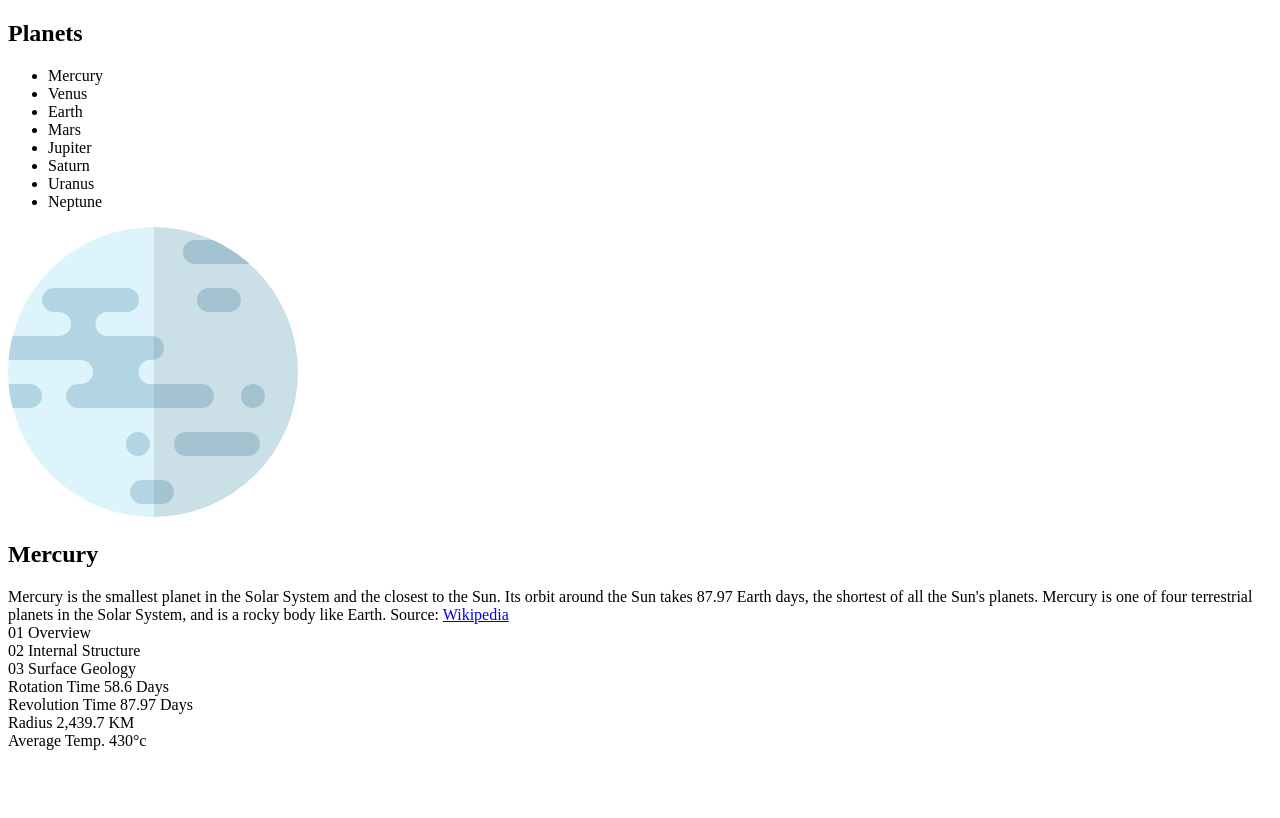
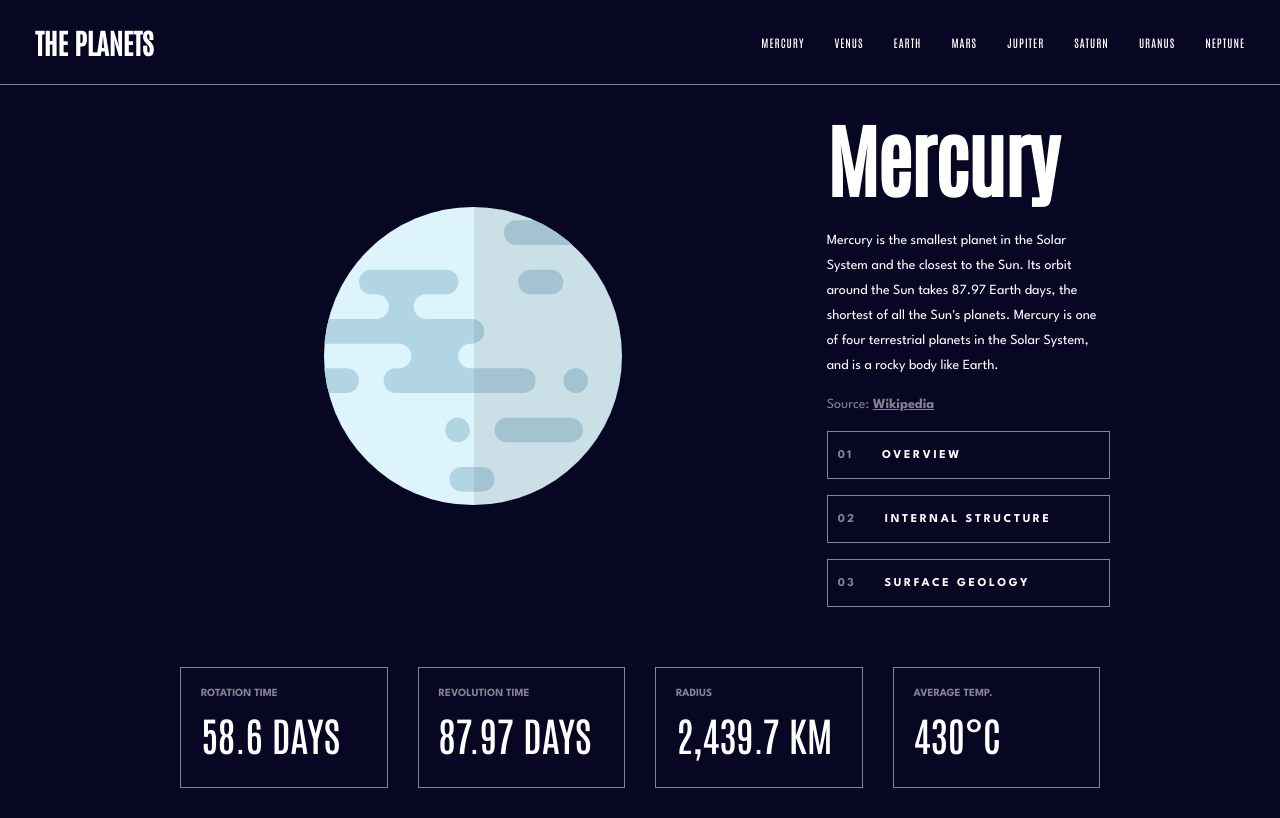
Before and after one commit to rmsliap/planets-fact-site, a plain HTML site: page index.html in a window 1280 px wide. Drawn offline with Linux system fonts and the light colour scheme.

Commit message:
Add layout

```diff
--- /dev/null
+++ b/css/style.css
@@ -0,0 +1,184 @@
+:root {
+  /* Colors */
+  --text-color: #fff;
+  --bg-color: #070724;
+  --hover-color: #38384f;
+  --line-color: #838391;
+  --mercury: #419ebb;
+
+  /* Fonts */
+  --main-font: "Antonio", sans-serif;
+  --secondary-font: "League Spartan", sans-serif;
+}
+
+* {
+  box-sizing: border-box;
+  padding: 0;
+  margin: 0;
+}
+
+html {
+  font-size: 62.5%;
+}
+
+body {
+  font-family: var(--main-font);
+  background-color: var(--bg-color);
+  color: var(--text-color);
+  display: flex;
+  flex-direction: column;
+  height: 100vh;
+}
+
+a {
+  text-decoration: none;
+  color: inherit;
+}
+
+ul {
+  list-style: none;
+}
+
+/* NAV */
+.nav {
+  height: 8.5rem;
+  display: flex;
+  justify-content: space-between;
+  align-items: center;
+  text-transform: uppercase;
+  padding: 3.5rem;
+  border-bottom: 1px solid var(--line-color);
+}
+
+.logo {
+  font-size: 2.8rem;
+}
+
+.nav-list {
+  font-size: 1.1rem;
+  letter-spacing: 0.1rem;
+  display: flex;
+  gap: 3rem;
+}
+
+.nav-list li {
+  cursor: pointer;
+}
+
+/* HERO */
+.hero {
+  display: grid;
+  grid-template-columns: 2fr 1fr;
+  grid-template-rows: 3fr 1fr;
+  grid-gap: 1rem;
+  padding: 0 15rem;
+  height: 100%;
+}
+
+.img-container {
+  display: flex;
+  justify-content: center;
+  align-items: center;
+}
+
+.planet-img {
+  width: 29.8rem;
+  height: 29.8rem;
+}
+
+.planet-info {
+  display: flex;
+  flex-direction: column;
+  align-items: flex-start;
+  justify-content: center;
+  gap: 2rem;
+  padding: 2rem;
+}
+
+.planet-title {
+  font-size: 8rem;
+  letter-spacing: -0.15rem;
+}
+
+.planet-desc {
+  font-family: var(--secondary-font);
+  font-size: 1.4rem;
+  font-weight: 400;
+  line-height: 2.5rem;
+}
+
+.planet-source {
+  color: var(--line-color);
+  font-family: var(--secondary-font);
+  font-size: 1.4rem;
+}
+
+.planet-source a {
+  text-decoration: underline;
+  font-weight: bold;
+}
+
+.tabs {
+  display: flex;
+  flex-direction: column;
+  width: 100%;
+  gap: 1.6rem;
+}
+
+.tab {
+  width: 100%;
+  height: 4.8rem;
+  font-size: 1.2rem;
+  font-weight: bold;
+  font-family: var(--secondary-font);
+  letter-spacing: 0.26rem;
+  text-transform: uppercase;
+  border: 1px solid var(--line-color);
+  display: flex;
+  align-items: center;
+  gap: 2.8rem;
+  cursor: pointer;
+}
+
+.tab:hover {
+  background-color: var(--hover-color);
+}
+
+.tab-num {
+  color: var(--line-color);
+  margin-left: 1rem;
+}
+
+.box-info {
+  grid-column: span 2;
+}
+
+.box-info {
+  display: grid;
+  grid-template-columns: repeat(4, 1fr);
+  grid-gap: 3rem;
+  padding: 3rem;
+}
+
+.box {
+  border: 1px solid var(--line-color);
+  display: flex;
+  flex-direction: column;
+  align-items: flex-start;
+  justify-content: flex-start;
+  gap: 1rem;
+  padding: 2rem;
+}
+
+.box-text {
+  font-family: var(--secondary-font);
+  font-size: 1.1rem;
+  text-transform: uppercase;
+  font-weight: bold;
+  color: var(--line-color);
+}
+
+.box-value {
+  font-size: 4rem;
+  text-transform: uppercase;
+}
--- a/index.html
+++ b/index.html
@@ -4,11 +4,19 @@
     <meta charset="UTF-8" />
     <meta name="viewport" content="width=device-width, initial-scale=1.0" />
     <title>Planets fact site</title>
+    <!-- Google fonts -->
+    <link rel="preconnect" href="https://fonts.googleapis.com" />
+    <link rel="preconnect" href="https://fonts.gstatic.com" crossorigin />
+    <link
+      href="https://fonts.googleapis.com/css2?family=Antonio:wght@500&family=League+Spartan:wght@400;700&display=swap"
+      rel="stylesheet"
+    />
+    <link rel="stylesheet" href="css/style.css" />
+    <script src="js/script.js" defer></script>
   </head>
   <body>
-    <header class="main-header">
-      <nav class="main-nav">
-        <h1>Planets</h1>
+    <nav class="nav">
+      <h1 class="logo"><a href="#">The planets</a></h1>
       <ul class="nav-list">
         <li>Mercury</li>
         <li>Venus</li>
@@ -20,10 +28,9 @@
         <li>Neptune</li>
       </ul>
     </nav>
-    </header>
-    <main class="main">
-      <div class="main-img">
-        <img src="assets/planet-mercury.svg" alt="Planet" />
+    <main class="hero">
+      <div class="img-container">
+        <img class="planet-img" src="assets/planet-mercury.svg" alt="Planet" />
       </div>
       <div class="planet-info">
         <h2 class="planet-title">Mercury</h2>
@@ -40,12 +47,14 @@
           ></span
         >
         <div class="tabs">
-          <div class="tab">01 Overview</div>
-          <div class="tab">02 Internal Structure</div>
-          <div class="tab">03 Surface Geology</div>
+          <div class="tab"><span class="tab-num">01</span> Overview</div>
+          <div class="tab">
+            <span class="tab-num">02</span> Internal Structure
+          </div>
+          <div class="tab"><span class="tab-num">03</span> Surface Geology</div>
         </div>
       </div>
-      <section class="additional-info">
+      <section class="box-info">
         <div class="box">
           <span class="box-text">Rotation Time</span>
           <span class="box-value">58.6 Days</span>
```
Also changed, not shown: js/script.js (added). Lines whose indentation alone changed are shown as unchanged.
